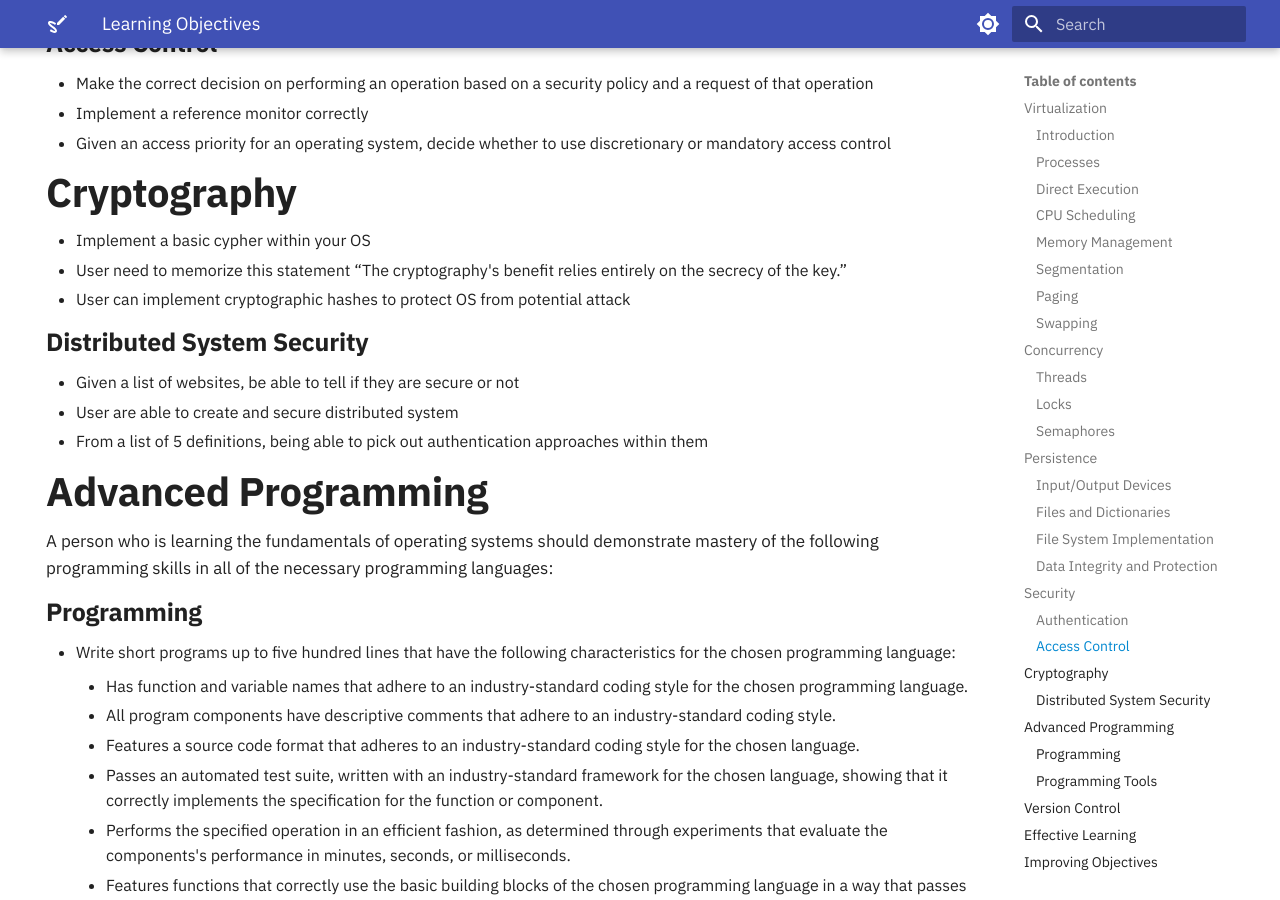
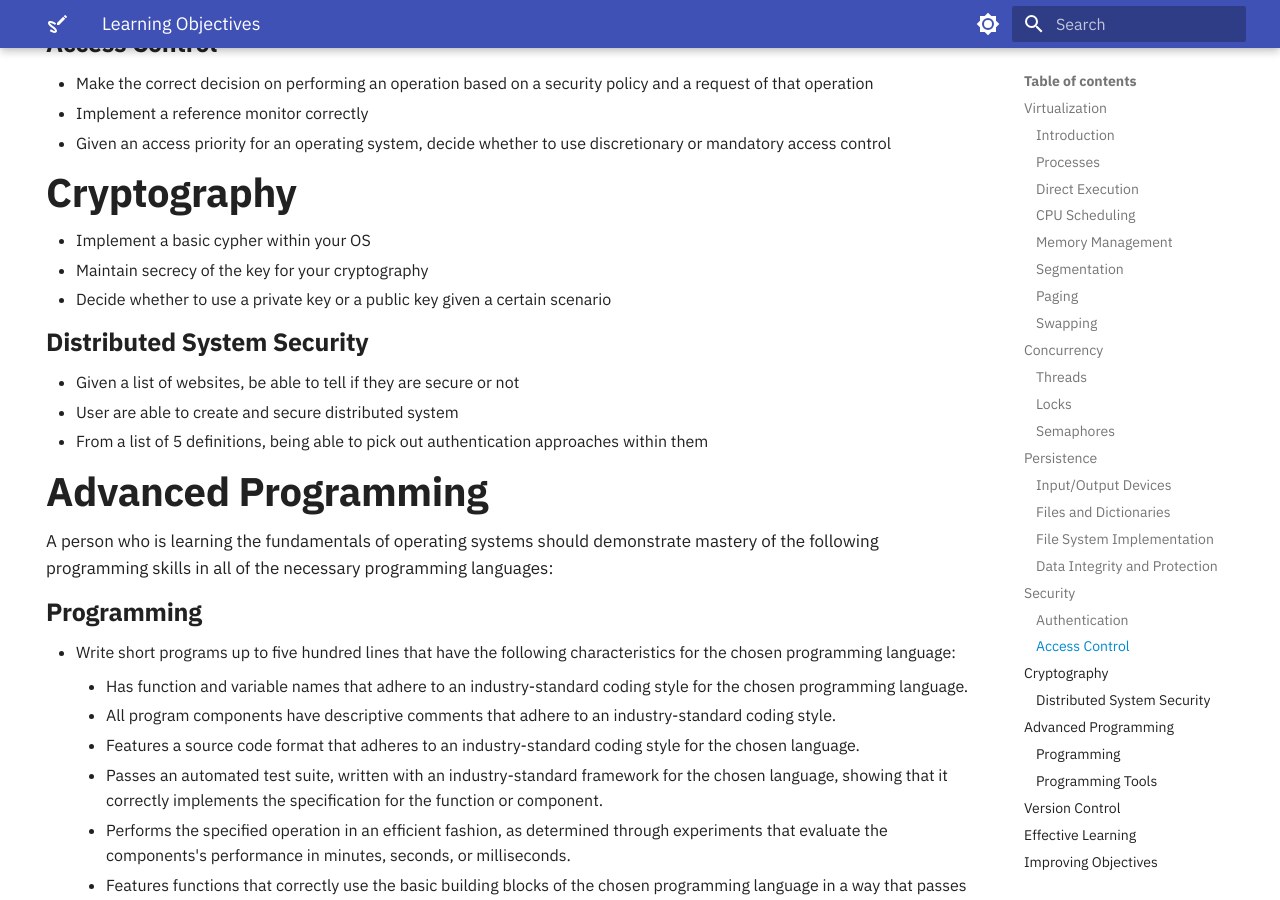
Before and after one commit to OS-Sketch/www.os-sketch.com, an MkDocs documentation site: the page built from docs/operating-systems/learning-objectives.md, in a window 1280 px wide and 900 px high, scrolled down 3054 px. Built offline with MkDocs 1.6.1 and Material for MkDocs 9.7.7, drawn with Linux system fonts in a browser that asks for light colours.

Commit message:
docs: Revise Cryptography

```diff
--- a/docs/operating-systems/learning-objectives.md
+++ b/docs/operating-systems/learning-objectives.md
@@ -147,8 +147,8 @@
 ## Cryptography
 
 - Implement a basic cypher within your OS
-- User need to memorize this statement “The cryptography's benefit relies entirely on the secrecy of the key.”
-- User can implement cryptographic hashes to protect OS from potential attack
+- Maintain secrecy of the key for your cryptography
+- Decide whether to use a private key or a public key given a certain scenario
 
 ### Distributed System Security
 
```
